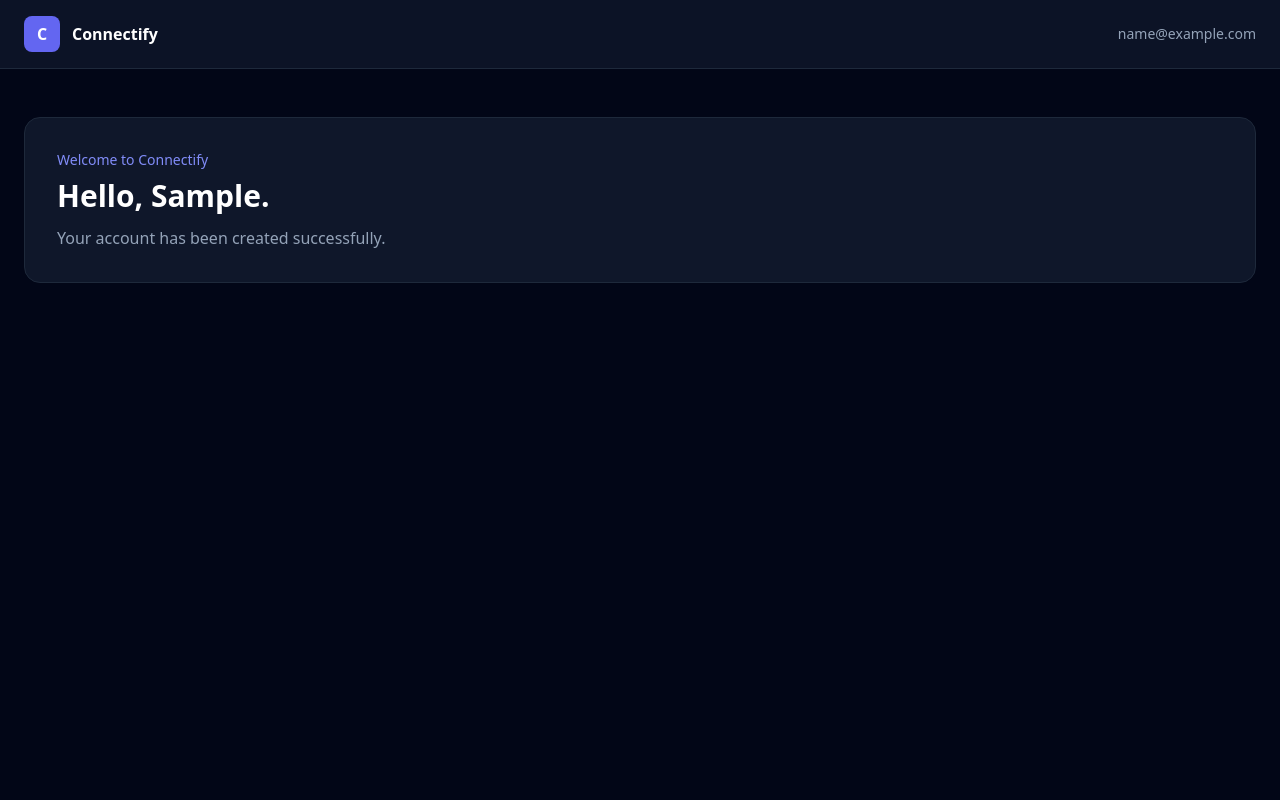
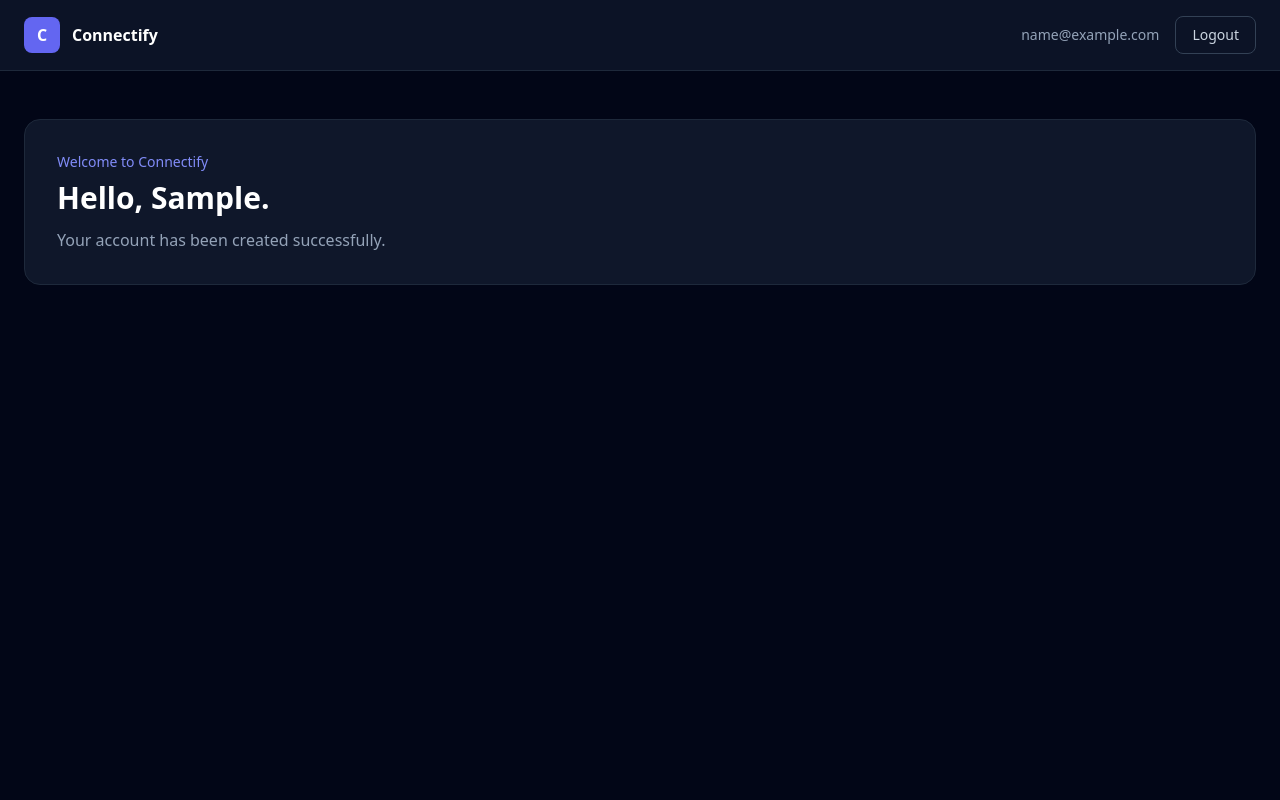
Before and after one commit to abuhanif27/connectify, a Django app: page /auth/dashboard/ in a window 1280 px wide. Run offline with Django 5.2, Linux system fonts and the light colour scheme; the visitor is signed in with stand-in values (Sample User, id 1); some libraries are stand-ins or nearby versions.

Commit message:
feat(authentication): add logout functionality and update dashboard template

```diff
--- a/apps/authentication/urls.py
+++ b/apps/authentication/urls.py
@@ -3,6 +3,7 @@ from django.urls import path
 from apps.authentication.views.dashboard import DashboardView
 from apps.authentication.views.registration import RegisterView
 from apps.authentication.views.login import LoginView
+from apps.authentication.views.logout import LogoutView
 
 app_name = "authentication"
 
@@ -18,6 +19,11 @@ urlpatterns = [
         name="login",
     ),
     path(
+        "logout/",
+        LogoutView.as_view(),
+        name="logout",
+    ),
+    path(
         "dashboard/",
         DashboardView.as_view(),
         name="dashboard",
--- a/templates/authentication/register.html
+++ b/templates/authentication/register.html
@@ -237,7 +237,8 @@
                     <p class="mt-8 text-center text-sm text-slate-500">
                         Already have an account?
 
-                        <a href="#" class="font-medium text-indigo-400 transition hover:text-indigo-300">
+                        <a href="{% url 'authentication:login' %}"
+                            class="font-medium text-indigo-400 transition hover:text-indigo-300">
                             Sign in
                         </a>
                     </p>
--- a/templates/dashboard/index.html
+++ b/templates/dashboard/index.html
@@ -21,8 +21,21 @@ Dashboard | Connectify
                 </span>
             </div>
 
-            <div class="text-sm text-slate-400">
-                {{ request.user.email }}
+            <div class="flex items-center gap-4">
+
+                <span class="hidden text-sm text-slate-400 sm:block">
+                    {{ request.user.email }}
+                </span>
+
+                <form method="post" action="{% url 'authentication:logout' %}">
+                    {% csrf_token %}
+
+                    <button type="submit"
+                        class="rounded-lg border border-slate-700 px-4 py-2 text-sm font-medium text-slate-300 transition hover:border-red-500/50 hover:bg-red-500/10 hover:text-red-400">
+                        Logout
+                    </button>
+                </form>
+
             </div>
 
         </div>
```
Also changed, not shown: apps/authentication/views/logout.py (added, +10 -0 lines).
